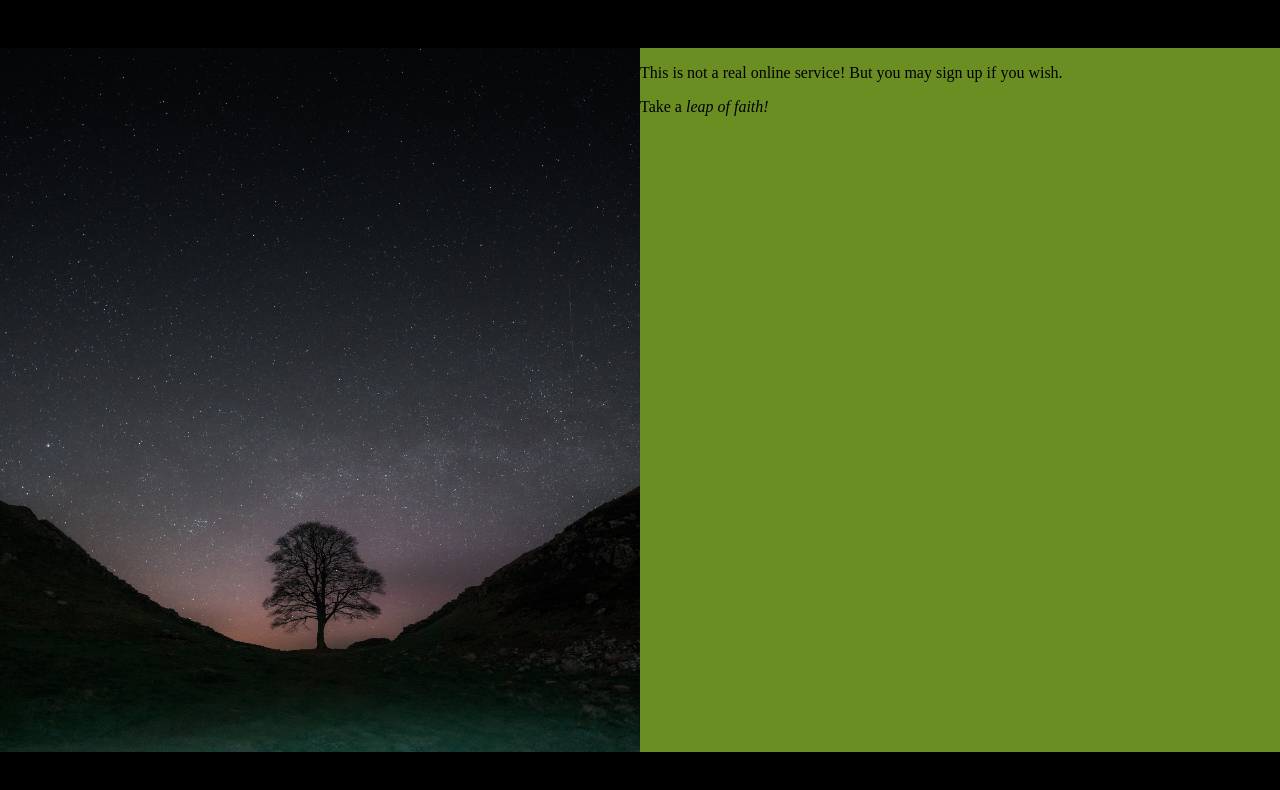
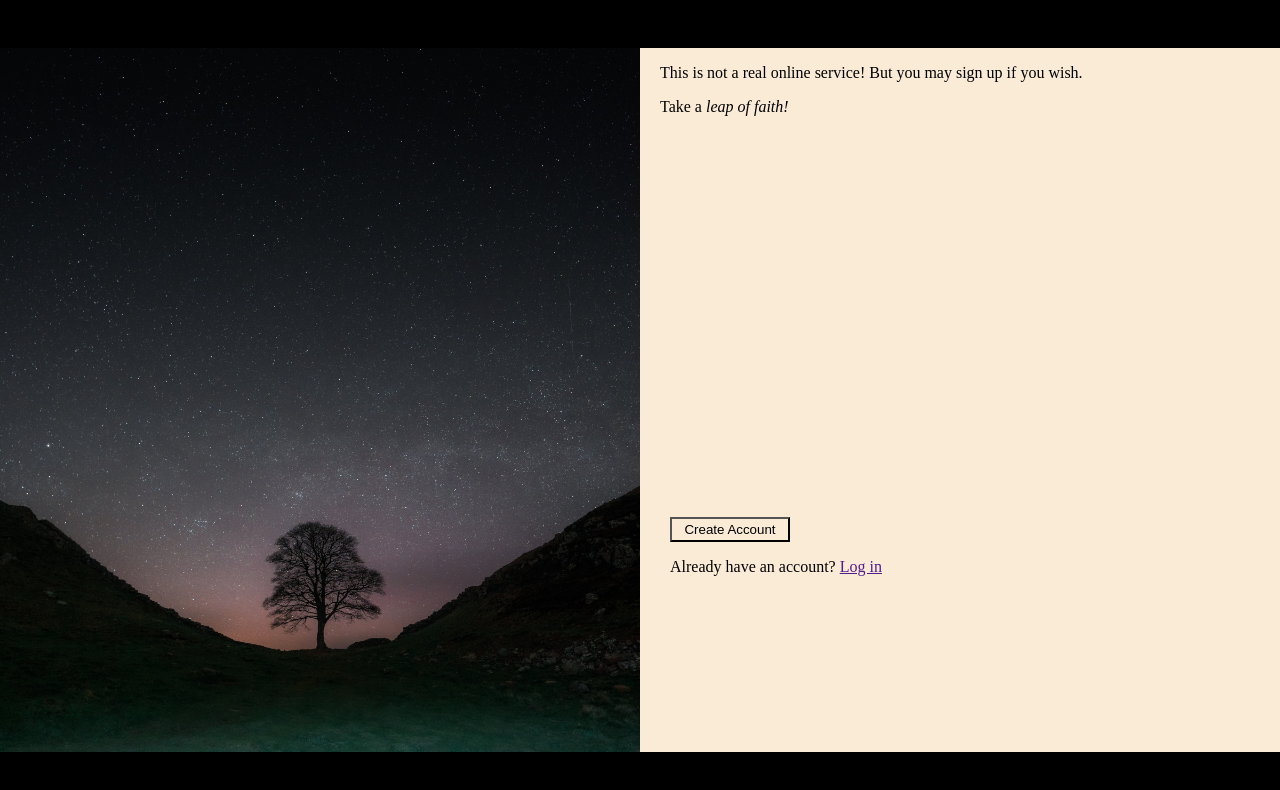
Before and after one commit to jcanoCS/sign-up-form, a plain HTML site: page index.html in a window 1280 px wide. Drawn offline with Linux system fonts and the light colour scheme.

Commit message:
Adding data to bottom right div in main section

```diff
--- a/index.html
+++ b/index.html
@@ -26,7 +26,10 @@
                 <p>Take a <em>leap of faith!</em></p>
             </div>
             <div class="middle"></div>
-            <div class="bottom"></div>
+            <div class="bottom">
+                <button>Create Account</button>
+                <p>Already have an account? <a href="">Log in</a></p>
+            </div>
         </div>
     </main>
 
--- a/style.css
+++ b/style.css
@@ -1,5 +1,5 @@
 * {
-    background-color: olivedrab;
+    background-color: antiquewhite;
 }
 
 body {
@@ -15,8 +15,7 @@ header, footer {
     background-color: black;
 }
 
-main {
-    display: flex;
+main {    display: flex;
     flex-direction: row;
     height: 88vh;
     width: 100%;
@@ -45,3 +44,22 @@ main > .right {
 main > .right > * {
     height: 33.3%;
 }
+
+main > .right > .top {
+    text-align: left;
+    padding-left: 20px;
+    padding-right: 20px;
+}
+
+main > .right > .bottom {
+    display: flex;
+    flex-direction: column;
+    padding-left: 30px;
+}
+
+button {
+    max-width: 120px;
+    min-width: 100px;
+    max-height: 40px;
+    min-height: 25px;
+}
```
